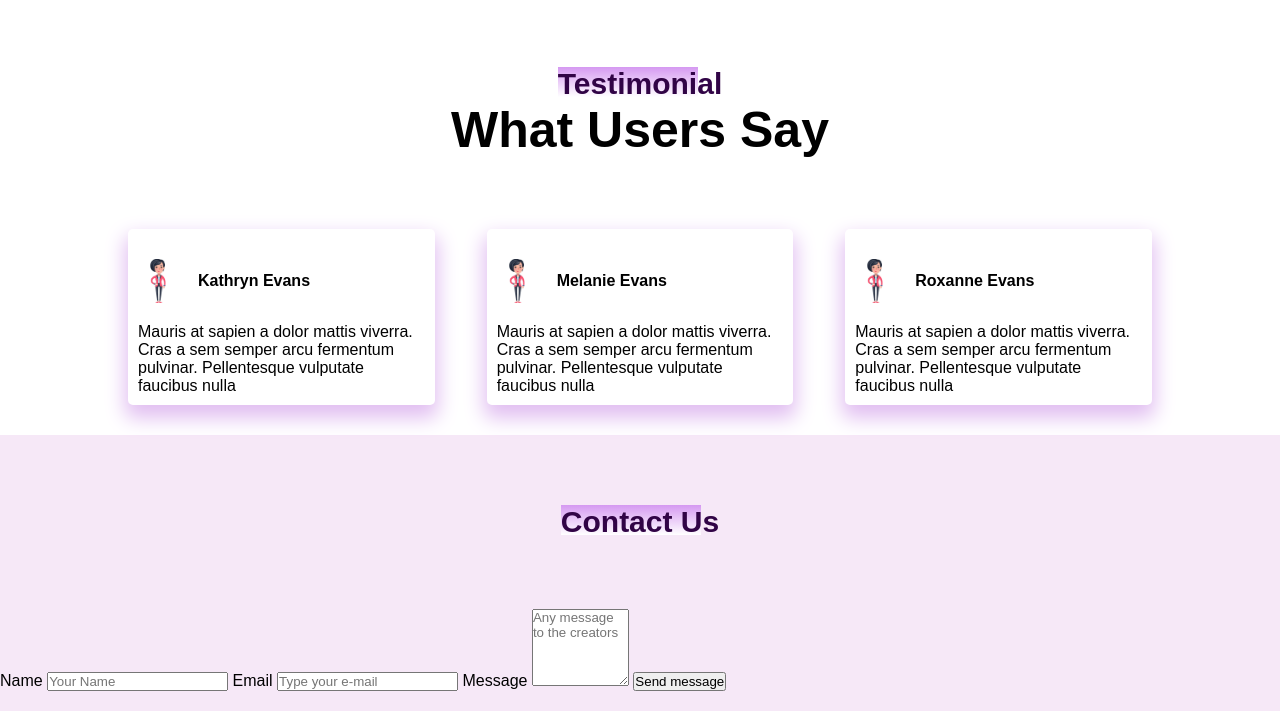
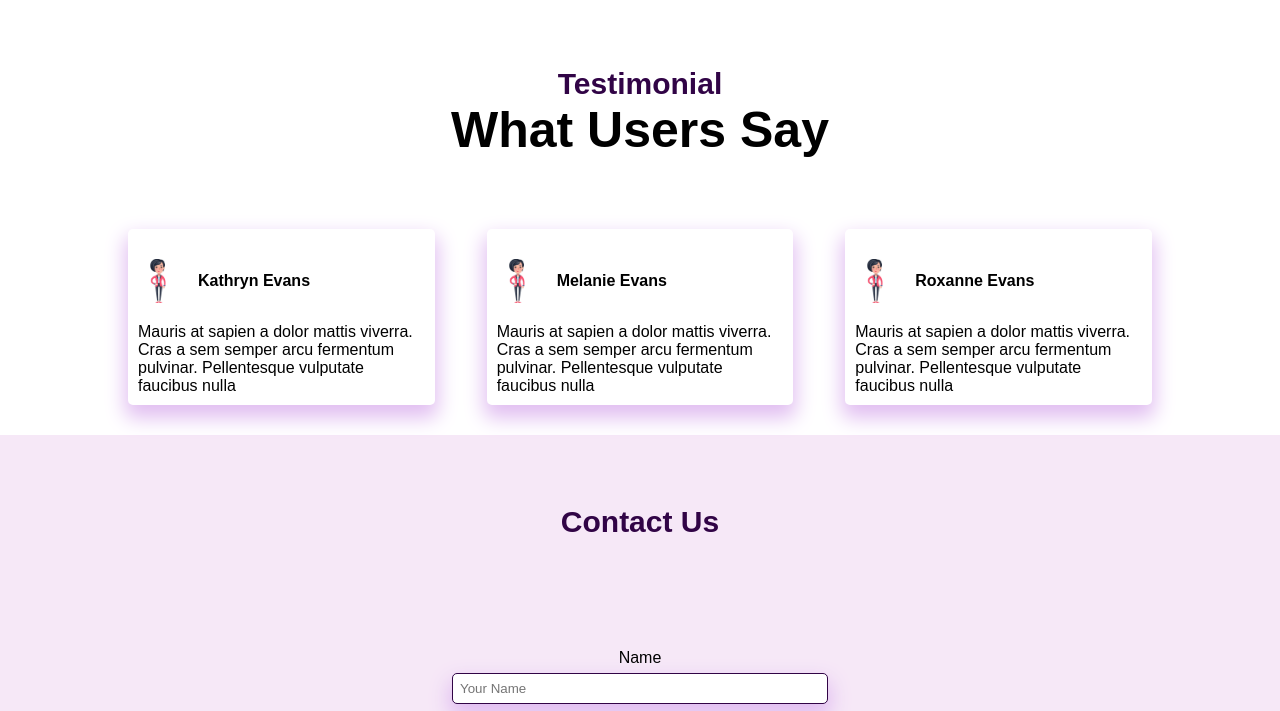
Before and after one commit to Sowik-B/Placexp-frontend-task2-sowik, a plain HTML site: page index.html in a window 1280 px wide. Shown: the part 1377-2088 px from the top of the page. Drawn offline with Linux system fonts and the light colour scheme.

Commit message:
Update main.css

```diff
--- a/main.css
+++ b/main.css
@@ -119,16 +119,6 @@ nav ul li a{
     z-index: 1;
     display: inline-block;
 }
-.title-text p::after{
-    content: '';
-    width: 140px;
-    height: 30px;
-    background: linear-gradient(#d599f1,#fff);
-    position: absolute;
-    top: 0;
-    left: 0;
-    z-index: -1;
-}
 .title-text h1{
     font-size: 50px;
 }
@@ -230,6 +220,39 @@ nav ul li a{
     padding: 70px 0 20px;
     background: #f6e8f7;
 }
+.form{
+    padding: 2.5em;
+    text-align: center;
+}
+.form label{
+    display: block;
+}
+.form input[type="text"], textarea{
+    padding: .5em;
+    width: 30%;
+    border: 1px solid #310446;
+    margin-top: 6px;
+    margin-bottom: 10px;
+    border-radius: 5px;
+    box-shadow: 0 10px 20px 3px #e1bef1;
+}
+input[type=submit]{
+    background-color: #ae00ff;
+    color: white;
+    text-align: center;
+    padding: 12px 20px;
+    border: none;
+    border-radius: 5px;
+    cursor: pointer;
+    display: block;
+    margin-top: .5em;
+    margin: auto;
+    justify-content: center;
+}
+input[type=submit]:hover{
+    background-color: #cf68ff;
+    color: black;
+}
 .socials{
     text-align: center;
 }
```
